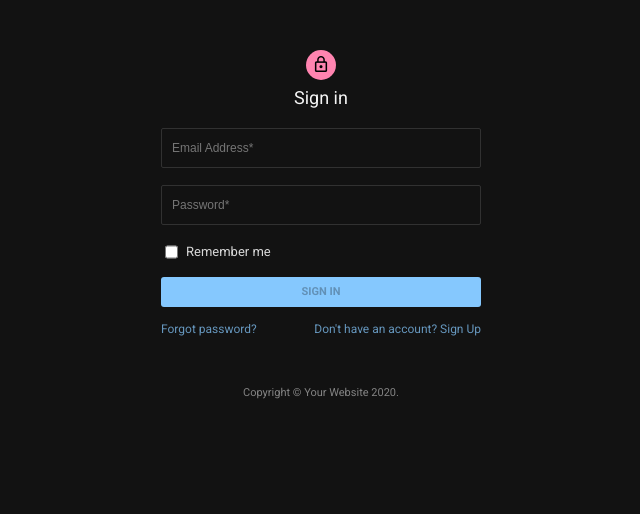
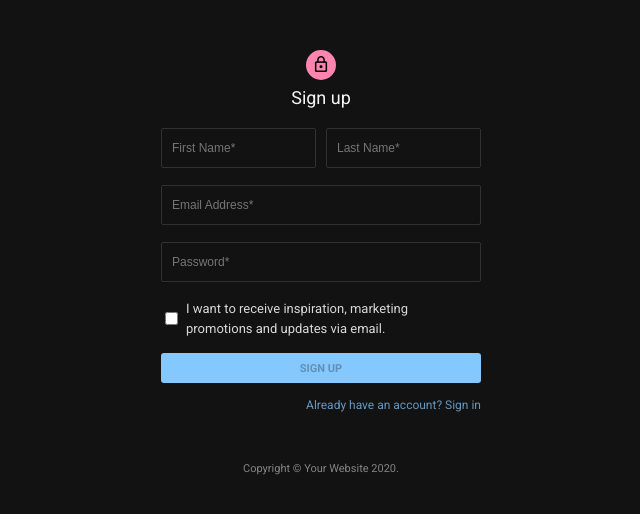
Before and after one commit to OlgaMamontova/hw-19-22--ReactJS.StyledComponents, a React (Create React App) app: page /#/signup in a window 1280 px wide. Shown: the top 514 px of the page, without its empty margins (319-959 px from the left). Built offline with nearby package versions, Linux system fonts and the light colour scheme.

Commit message:
upgrade routes

```diff
--- a/package.json
+++ b/package.json
@@ -1,5 +1,5 @@
 {
-  "homepage": "http://OlgaMamontova.github.io/",
+  "homepage": "http://OlgaMamontova.github.io/hw-19-22--ReactJS.StyledComponents/",
   "name": "forms-app",
   "version": "0.1.0",
   "private": true,
--- a/src/App.js
+++ b/src/App.js
@@ -1,4 +1,4 @@
-import { Routes, Route} from 'react-router-dom'
+import { Routes, Route, Navigate, HashRouter} from 'react-router-dom'
 import './App.css';
 import Padlock from './assets/padlock.png';
 import SignIn from './components/SignIn';
@@ -8,10 +8,13 @@ function App() {
   return (
     <div className="App">
       <div className='logo'><img src={Padlock}/></div>
-      <Routes>
-          <Route exact path='/' element={<SignIn/>} />
-          <Route exact path='/signup' element={<SignUp/>}/>
-      </Routes>
+      <HashRouter basename='/'>
+        <Routes>
+            <Route exact path='/signin' element={<SignIn/>}></Route>
+            <Route exact path='/' element={ <Navigate to="/signin"/> }></Route>
+            <Route exact path='/signup' element={<SignUp/>}></Route>
+        </Routes>
+      </HashRouter>
       <footer>Copyright © Your Website 2020.</footer>
     </div>
   );
--- a/src/components/SignUp.js
+++ b/src/components/SignUp.js
@@ -67,7 +67,7 @@ const signUp = () => {
                 disabled={!(EMAIL_REGEXP.test(valueEmail) && PASSWORD_REGEXP.test(valuePassword) && valueLastName.length > 2 && valueFirstName.length > 2)}>
                     SIGN UP</Button>
                 <p className='wrapper-links'>
-                    <Link className='link' to={'/'}>Already have an account? Sign in</Link>
+                    <Link className='link' to={'/signin'}>Already have an account? Sign in</Link>
                     </p>
             </form>
         </div>
--- a/src/index.js
+++ b/src/index.js
@@ -1,6 +1,5 @@
 import React from 'react';
 import ReactDOM from 'react-dom/client';
-import { BrowserRouter } from 'react-router-dom'
 import './index.css';
 import App from './App';
 import reportWebVitals from './reportWebVitals';
@@ -8,10 +7,7 @@ import reportWebVitals from './reportWebVitals';
 const root = ReactDOM.createRoot(document.getElementById('root'));
 root.render(
   <React.StrictMode>
-    <BrowserRouter>
       <App />
-    </BrowserRouter>
-
   </React.StrictMode>
 );
 
```
